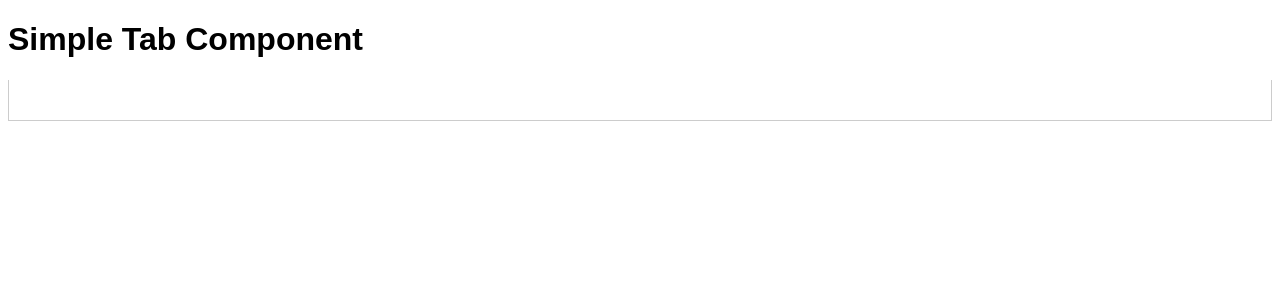
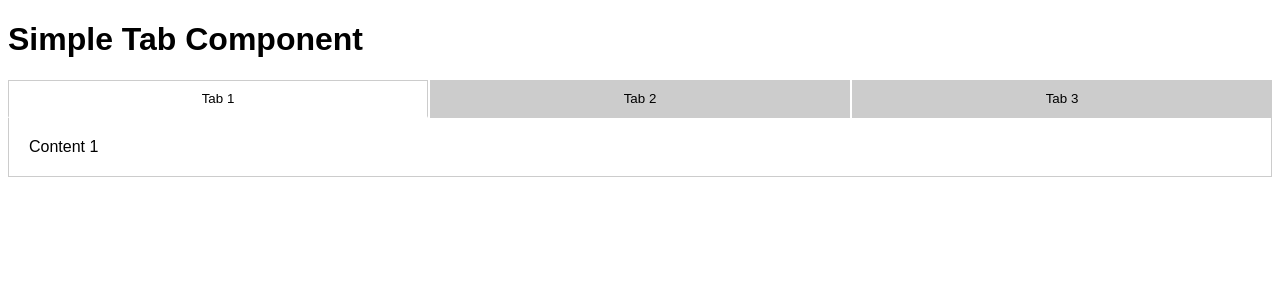
Before and after one commit to mingmoth/react-trial-mono, a React (Vite) app in the folder simple-tab/: page / in a window 1280 px wide. Shown: the top 300 px of the page. Built offline with nearby package versions, Linux system fonts and the light colour scheme.

Commit message:
feat: add activeTab dynamic content with activeTabId

```diff
--- a/simple-tab/src/App.jsx
+++ b/simple-tab/src/App.jsx
@@ -1,3 +1,4 @@
+import { useState } from 'react'
 import './App.css'
 
 const TABS = [
@@ -7,13 +8,24 @@ const TABS = [
 ];
 
 function Tab({ tabs }) {
+    const [activeTabId, setActiveTabId] = useState(TABS[0].id);
+
+    const activeTabContent = TABS.find((tab) => tab.id === activeTabId)?.content ?? activeTabId
     return (
         <div className="tab-container">
             <div className="tab-buttons">
                 {/* TODO: Render buttons here based on passed tabs and manage active state */}
+                {tabs.map(tab => (
+                    <button
+                        key={tab.id}
+                        className={tab.id === activeTabId ? "active" : ""}
+                        onClick={() => setActiveTabId(tab.id)}
+                    >{tab.title}</button>
+                ))}
             </div>
             <div className="tab-content">
                 {/* TODO: Render content of active tab */}
+                {activeTabContent}
             </div>
         </div>
     );
```
